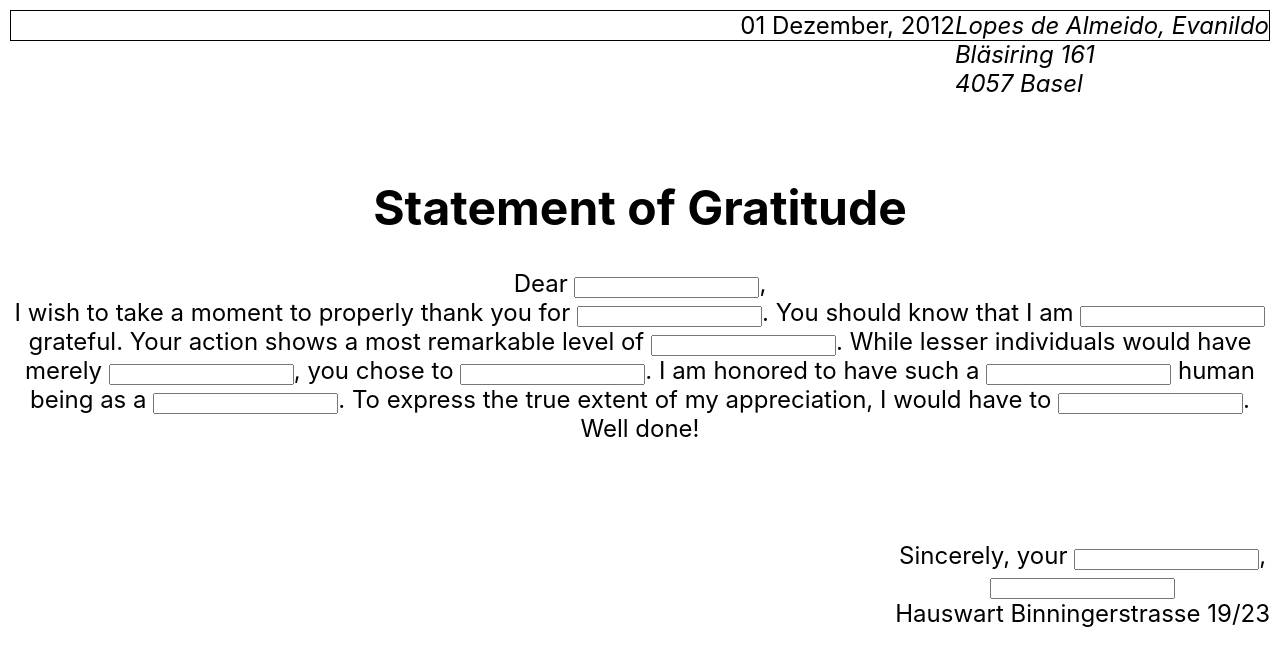
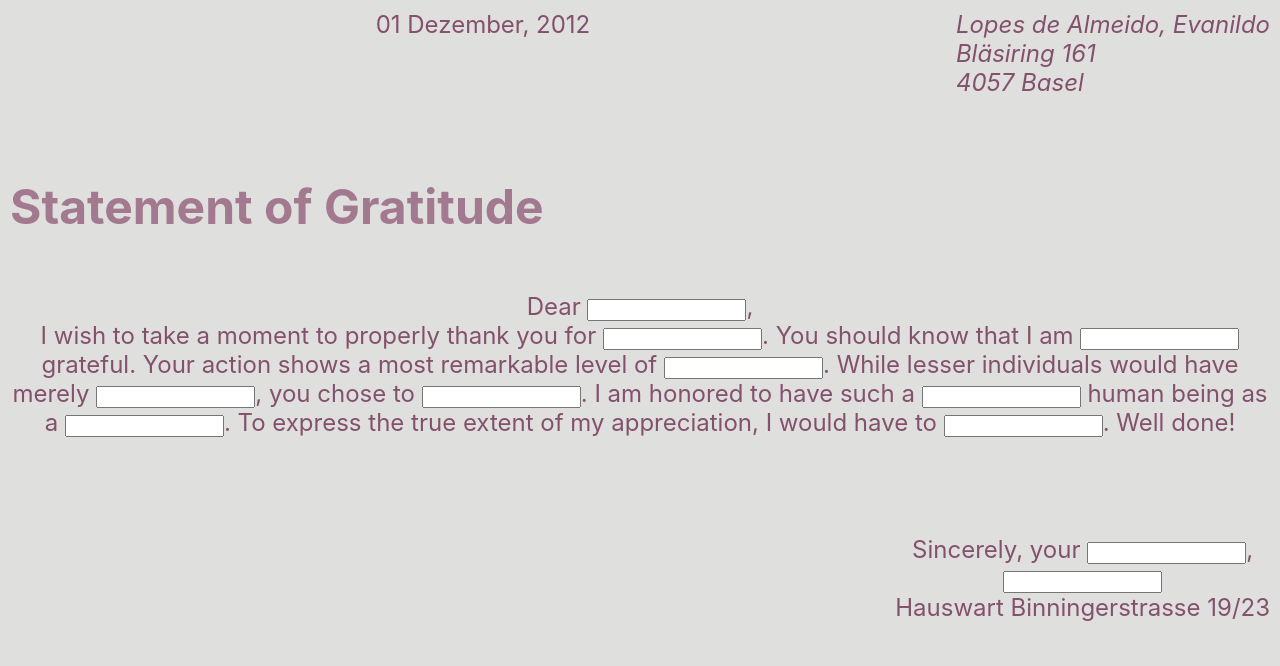
Before and after one commit to IrViNg256/bureau-of-communication, a React (Create React App) app in the folder thank-you/: page / in a window 1280 px wide. Shown: the top 666 px of the page. Built offline with nearby package versions, Linux system fonts and the light colour scheme.

Commit message:
CSS con colores

```diff
--- a/thank-you/public/index.html
+++ b/thank-you/public/index.html
@@ -24,7 +24,10 @@
       work correctly both with client-side routing and a non-root public URL.
       Learn how to configure a non-root public URL by running `npm run build`.
     -->
-    <title>React App</title>
+    <link rel="preconnect" href="https://fonts.googleapis.com">
+    <link rel="preconnect" href="https://fonts.gstatic.com" crossorigin>
+    <link href="https://fonts.googleapis.com/css2?family=Cinzel+Decorative:wght@900&family=Gochi+Hand&family=Montserrat&family=Raleway&display=swap" rel="stylesheet">
+    <title>Statement of Gratitude</title>
   </head>
   <body>
     <noscript>You need to enable JavaScript to run this app.</noscript>
--- a/thank-you/src/App.css
+++ b/thank-you/src/App.css
@@ -2,49 +2,33 @@
   text-align: center;
 }
 
-.App-logo {
-  height: 40vmin;
-  pointer-events: none;
+
+body {
+  background-color: #dfdfde;
+  margin: 10px;
+  font-size: 1.50em;
+  color: #83516c;
+
 }
 
-@media (prefers-reduced-motion: no-preference) {
-  .App-logo {
-    animation: App-logo-spin infinite 20s linear;
-  }
+input {
+  outline-color: #2e4045;
+  font-family: 'Raleway', sans-serif;
+  color: #6fd2dc;
 }
 
-.App-header {
-  background-color: #282c34;
-  min-height: 100vh;
-  display: flex;
-  flex-direction: column;
-  align-items: center;
-  justify-content: center;
-  font-size: calc(10px + 2vmin);
-  color: white;
+.titulo{
+  color: #a2798f;
+  display:  flex;
+flex-direction: row;
+
 }
+.content{
+display:  flex;
+flex-direction: row;
+justify-content: flex-end;
+align-items: flex-start;
 
-.App-link {
-  color: #61dafb;
-}
-
-@keyframes App-logo-spin {
-  from {
-    transform: rotate(0deg);
-  }
-  to {
-    transform: rotate(360deg);
-  }
-}
-
-body {
-  margin: 10px;
-  font-size: 1.50em;
-}
-
-header {
-  text-align: right;
-  border: 1px solid;
 }
 
 .return-address {
--- a/thank-you/src/App.js
+++ b/thank-you/src/App.js
@@ -4,7 +4,7 @@ import './App.css';
 function App() {
   return (
     <div className="App">
-      <header>
+      <div className="headLeatter">
       <address className="return-address">
         Lopes de Almeido, Evanildo<br/>
         Bläsiring 161 <br/>
@@ -12,9 +12,9 @@ function App() {
       </address>
 
       <time datetime="2012-12-01">01 Dezember, 2012</time>
-    </header>
+    </div>
 
-    <h1>
+    <h1 className="titulo">
       Statement of Gratitude
     </h1>
 
```
Also changed, not shown: 1 other file (tests, documents, lock files or other folders).
